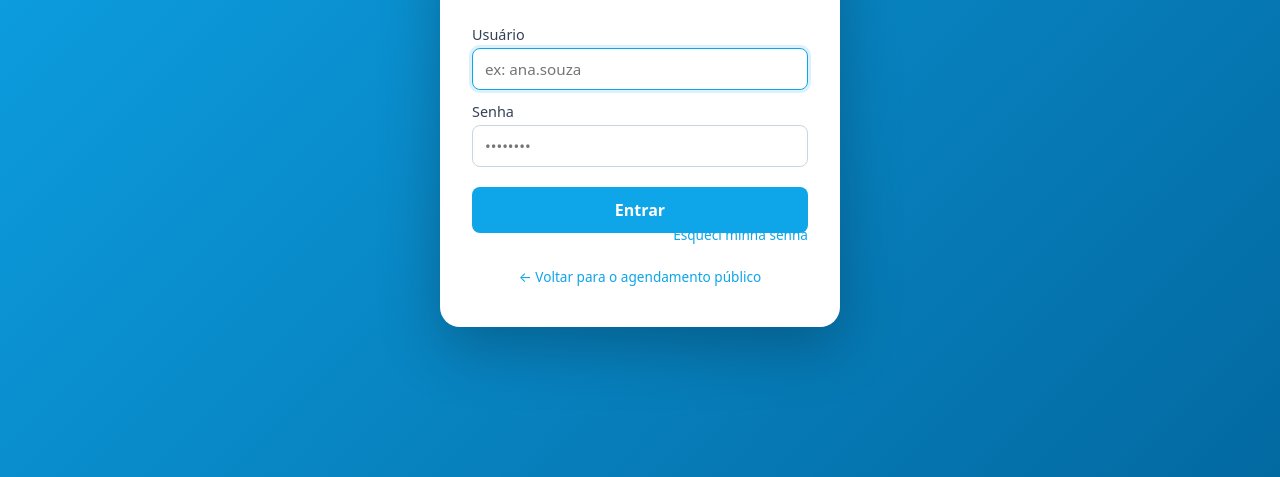
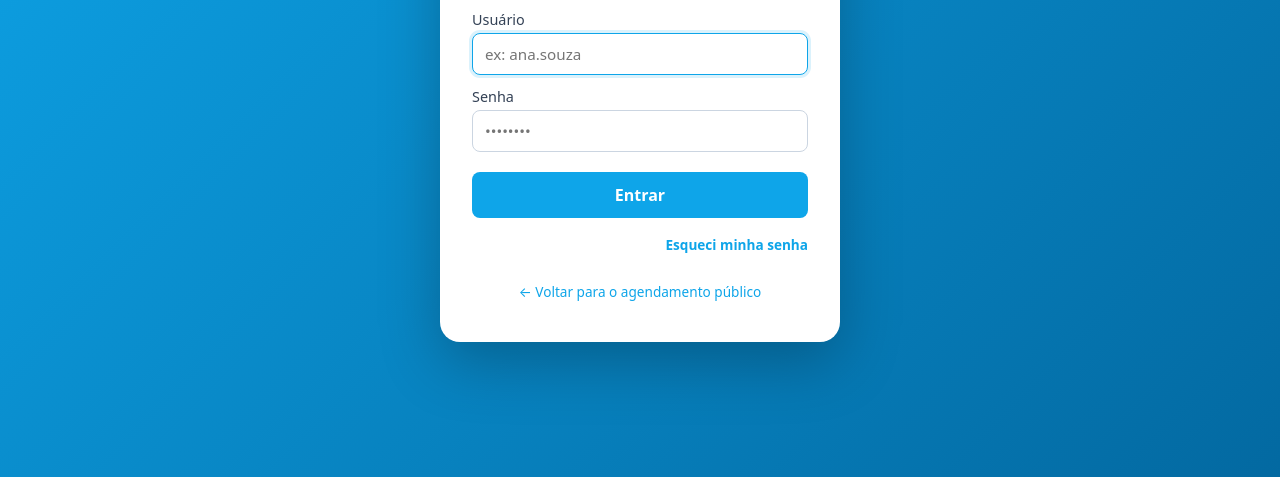
Before and after one commit to nildeson/nervusiris, a plain HTML site: page login.html in a window 1280 px wide. Shown: the part 323-800 px from the top of the page. Drawn offline with Linux system fonts and the light colour scheme.

Commit message:
Ajusta espaçamento do link de recuperar senha

```diff
--- a/login.html
+++ b/login.html
@@ -48,10 +48,11 @@
       </button>
     </form>
 
-          <div style="text-align: right; margin-top: -10px; margin-bottom: 15px;">
-        <a href="reset-password.html" style="font-size: 0.85rem; color: #0ea5e9; text-decoration: none;">Esqueci minha senha</a>
+           <div style="text-align: right; margin-top: 15px; margin-bottom: 25px;">
+        <a href="reset-password.html" style="font-size: 0.85rem; color: #0ea5e9; text-decoration: none; font-weight: 600;">
+          Esqueci minha senha
+        </a>
       </div>
-
     <div class="login-footer">
       <a href="agendar.html">← Voltar para o agendamento público</a>
     </div>
```
